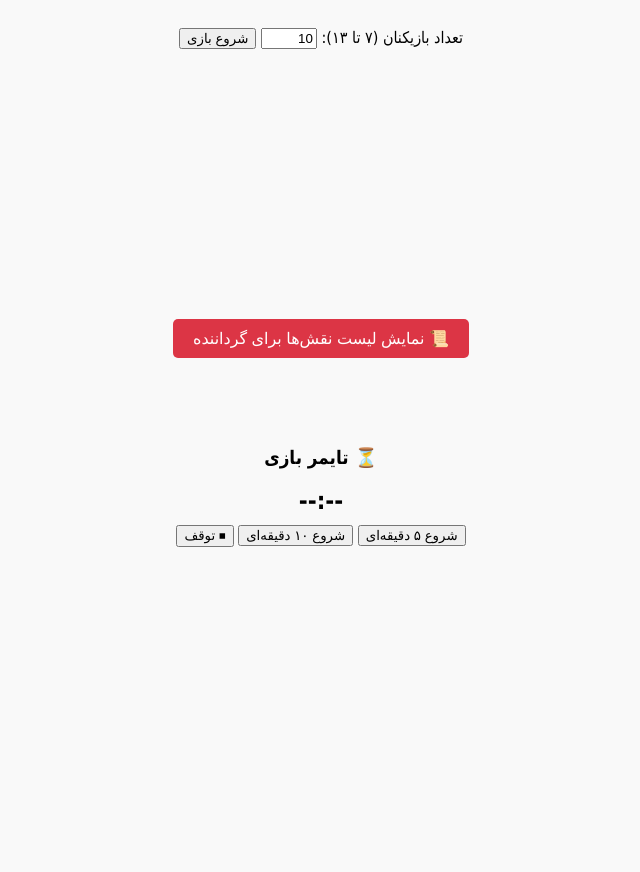
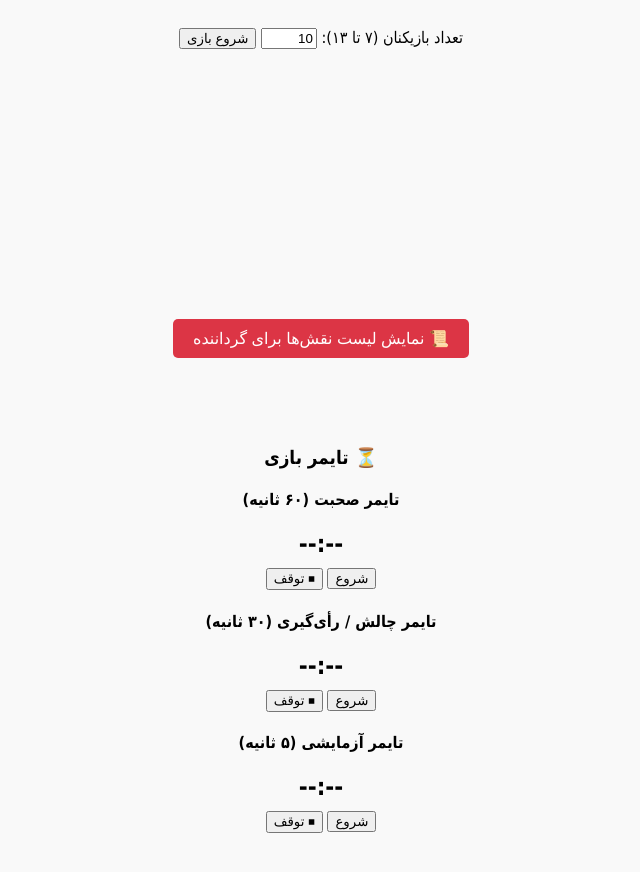
Before and after one commit to mafia-guys/mafia-negotiation-simple, a plain HTML site: page roles/index.html in a window 1280 px wide. Shown: the whole page, without its empty margins (319-959 px from the left). Before the commit the page ends 800 px from the top, so only its background shows below. Drawn offline with Linux system fonts and the light colour scheme.

Commit message:
move to roles folder

```diff
--- a/roles.html
+++ b/roles/index.html
@@ -58,7 +58,10 @@
             margin-top: 40px;
             text-align: center;
         }
-        #timerDisplay {
+        .timerBox {
+            margin: 20px;
+        }
+        .timerDisplay {
             font-size: 24px;
             font-weight: bold;
             margin: 10px 0;
@@ -66,6 +69,8 @@
     </style>
 </head>
 <body>
+<audio id="alarmSound" src="alarm.mp3" preload="auto"></audio>
+
 <div class="controls">
     <label for="playerCount">تعداد بازیکنان (۷ تا ۱۳): </label>
     <input type="number" id="playerCount" min="7" max="13" value="10">
@@ -85,10 +90,27 @@
 
 <div id="timerSection">
     <h3>⏳ تایمر بازی</h3>
-    <div id="timerDisplay">--:--</div>
-    <button onclick="startTimer(5)">شروع ۵ دقیقه‌ای</button>
-    <button onclick="startTimer(10)">شروع ۱۰ دقیقه‌ای</button>
-    <button onclick="stopTimer()">⏹ توقف</button>
+
+    <div class="timerBox">
+        <h4>تایمر صحبت (۶۰ ثانیه)</h4>
+        <div id="talkTimer" class="timerDisplay">--:--</div>
+        <button onclick="startTimer('talk', 60)">شروع</button>
+        <button onclick="stopTimer('talk')">⏹ توقف</button>
+    </div>
+
+    <div class="timerBox">
+        <h4>تایمر چالش / رأی‌گیری (۳۰ ثانیه)</h4>
+        <div id="challengeTimer" class="timerDisplay">--:--</div>
+        <button onclick="startTimer('challenge', 30)">شروع</button>
+        <button onclick="stopTimer('challenge')">⏹ توقف</button>
+    </div>
+
+    <div class="timerBox">
+        <h4>تایمر آزمایشی (۵ ثانیه)</h4>
+        <div id="testTimer" class="timerDisplay">--:--</div>
+        <button onclick="startTimer('test', 5)">شروع</button>
+        <button onclick="stopTimer('test')">⏹ توقف</button>
+    </div>
 </div>
 
 <script>
@@ -105,6 +127,7 @@
     let currentRoles = [];
     let currentIndex = -1;
     const assignments = [];
+    const timers = { talk: null, challenge: null, test: null };
 
     function shuffle(array) {
         for (let i = array.length - 1; i > 0; i--) {
@@ -119,13 +142,11 @@
             alert("عدد باید بین ۷ تا ۱۳ باشد.");
             return;
         }
-
         currentRoles = [...rolesByCount[count]];
         shuffle(currentRoles);
         const container = document.getElementById("buttonContainer");
         container.innerHTML = "";
         assignments.length = 0;
-
         for (let i = 0; i < count; i++) {
             const btn = document.createElement("button");
             btn.className = "button";
@@ -147,9 +168,7 @@
     }
 
     function handleEnter(event) {
-        if (event.key === "Enter") {
-            confirmPlayer();
-        }
+        if (event.key === "Enter") confirmPlayer();
     }
 
     function confirmPlayer() {
@@ -162,38 +181,41 @@
     function showGodView() {
         let html = '<h3>📋 لیست نهایی نقش‌ها:</h3><ul>';
         assignments.forEach((entry, i) => {
-            if (entry) {
-                html += `<li>${entry.name}: ${entry.role}</li>`;
-            } else {
-                html += `<li>بازیکن ${i + 1}: مشخص نشده</li>`;
-            }
+            html += entry ? `<li>${entry.name}: ${entry.role}</li>` : `<li>بازیکن ${i + 1}: مشخص نشده</li>`;
         });
         html += '</ul>';
         document.getElementById("godView").innerHTML = html;
     }
 
-    let timerInterval;
+    function playAlarm() {
+        const sound = document.getElementById("alarmSound");
+        if (sound) {
+            sound.pause();
+            sound.currentTime = 0;
+            sound.play().catch(e => console.warn("Audio play failed:", e));
+        }
+    }
 
-    function startTimer(minutes) {
-        clearInterval(timerInterval);
-        let time = minutes * 60;
-        const display = document.getElementById("timerDisplay");
-
-        timerInterval = setInterval(() => {
+    function startTimer(type, seconds) {
+        clearInterval(timers[type]);
+        let time = seconds;
+        const display = document.getElementById(type + "Timer");
+        timers[type] = setInterval(() => {
             const min = Math.floor(time / 60);
             const sec = time % 60;
             display.textContent = `${min}:${sec < 10 ? '0' : ''}${sec}`;
             time--;
             if (time < 0) {
-                clearInterval(timerInterval);
+                clearInterval(timers[type]);
                 display.textContent = "⏰ زمان تمام شد!";
+                playAlarm();
             }
         }, 1000);
     }
 
-    function stopTimer() {
-        clearInterval(timerInterval);
-        document.getElementById("timerDisplay").textContent = "--:--";
+    function stopTimer(type) {
+        clearInterval(timers[type]);
+        document.getElementById(type + "Timer").textContent = "--:--";
     }
 </script>
 </body>
```
Also changed, not shown: 1 other file.
